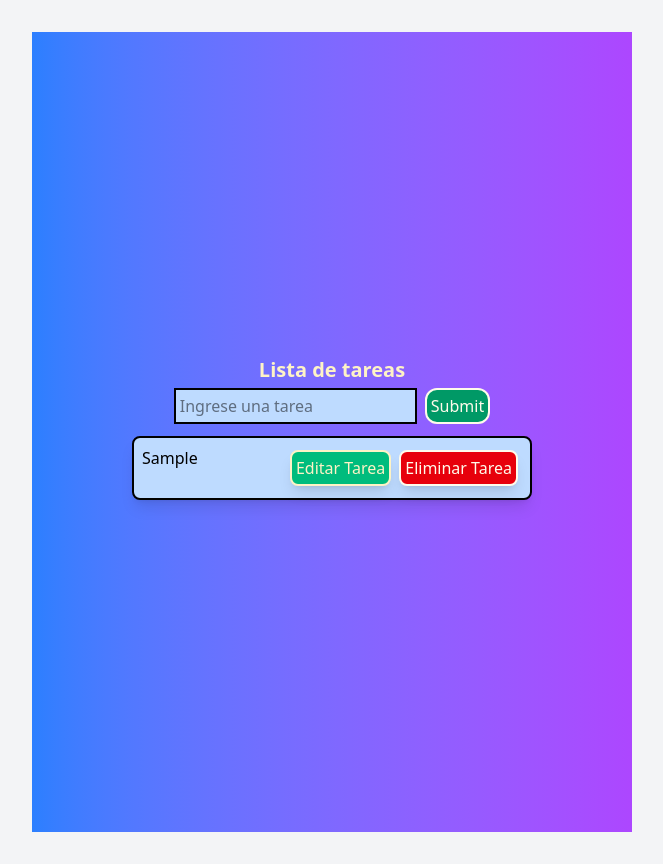
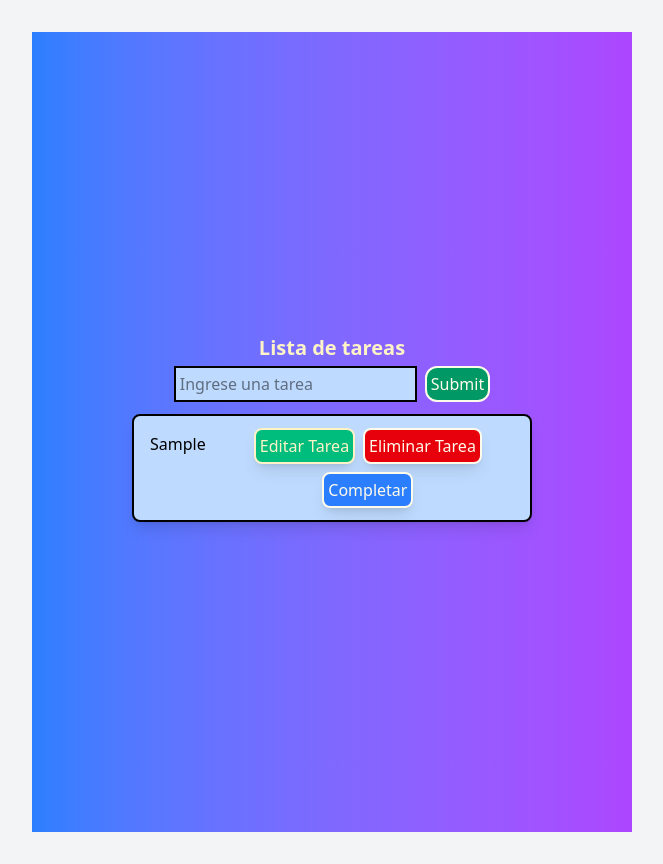
Before and after one commit to spawnew/ListaTareaReducer, a React (Vite) app in the folder ListaTareas/ListaTarea/: page / in a window 1280 px wide. Both pictures are taken after typing "Sample" into the empty fields and a click on the input 765 px from the left and 446 px from the top of the page. Shown: the whole page, without its empty margins (308-971 px from the left). Built offline with nearby package versions, Linux system fonts and the light colour scheme.

Commit message:
agregado de funcionalidad de completada

```diff
--- a/ListaTareas/ListaTarea/src/Componentes/Tarea.jsx
+++ b/ListaTareas/ListaTarea/src/Componentes/Tarea.jsx
@@ -1,15 +1,15 @@
 import React from 'react'
 
-const Tarea = ({tarea,eliminarTarea,setEditar}) => {
+const Tarea = ({tarea,eliminarTarea,setEditar,completarTarea}) => {
   return (
       <div className='flex flex-row w-100 justify-between border-2 p-2 m-2 bg-blue-200 rounded-lg shadow-lg'>
 
-
-          <p className='text-bold text-1'>{tarea.tarea}</p>
+          {tarea.completada && <span className='text-green-500'>✔️</span>}
+          <p className='text-bold text-1 p-2'>{tarea.tarea}</p>
           <div>
           <button className='flex-row justify-between border-2 p-1 m-1 bg-emerald-500 text-amber-100 rounded-lg shadow-lg hover:bg-black hover:text-blue-500'onClick={() => setEditar(tarea)}>Editar Tarea</button>
           <button className='flex-row justify-between border-2 p-1 m-1 bg-red-600 text-amber-50 rounded-lg shadow-lg hover:bg-black hover:text-red-600' onClick={() => eliminarTarea(tarea.id)}>Eliminar Tarea</button>
-
+            <button className='flex-row justify-between border-2 p-1 m-1 bg-blue-500 text-amber-50 rounded-lg shadow-lg hover:bg-black hover:text-blue-500' onClick={() => completarTarea(tarea)}>{tarea.completada ? 'Desmarcar' : 'Completar'}</button>
           </div>
 
 
--- a/ListaTareas/ListaTarea/src/Reducer/Reducertareas.js
+++ b/ListaTareas/ListaTarea/src/Reducer/Reducertareas.js
@@ -41,6 +41,9 @@ export function ReducerTareas(state, action) {
 
 
             return {
+                ...state,
+                tareas: state.tareas.map((tarea) => (tarea.id === action.payload.id ?
+                    {...tarea, completada: !tarea.completada} : tarea)),
 
 
         }
```
